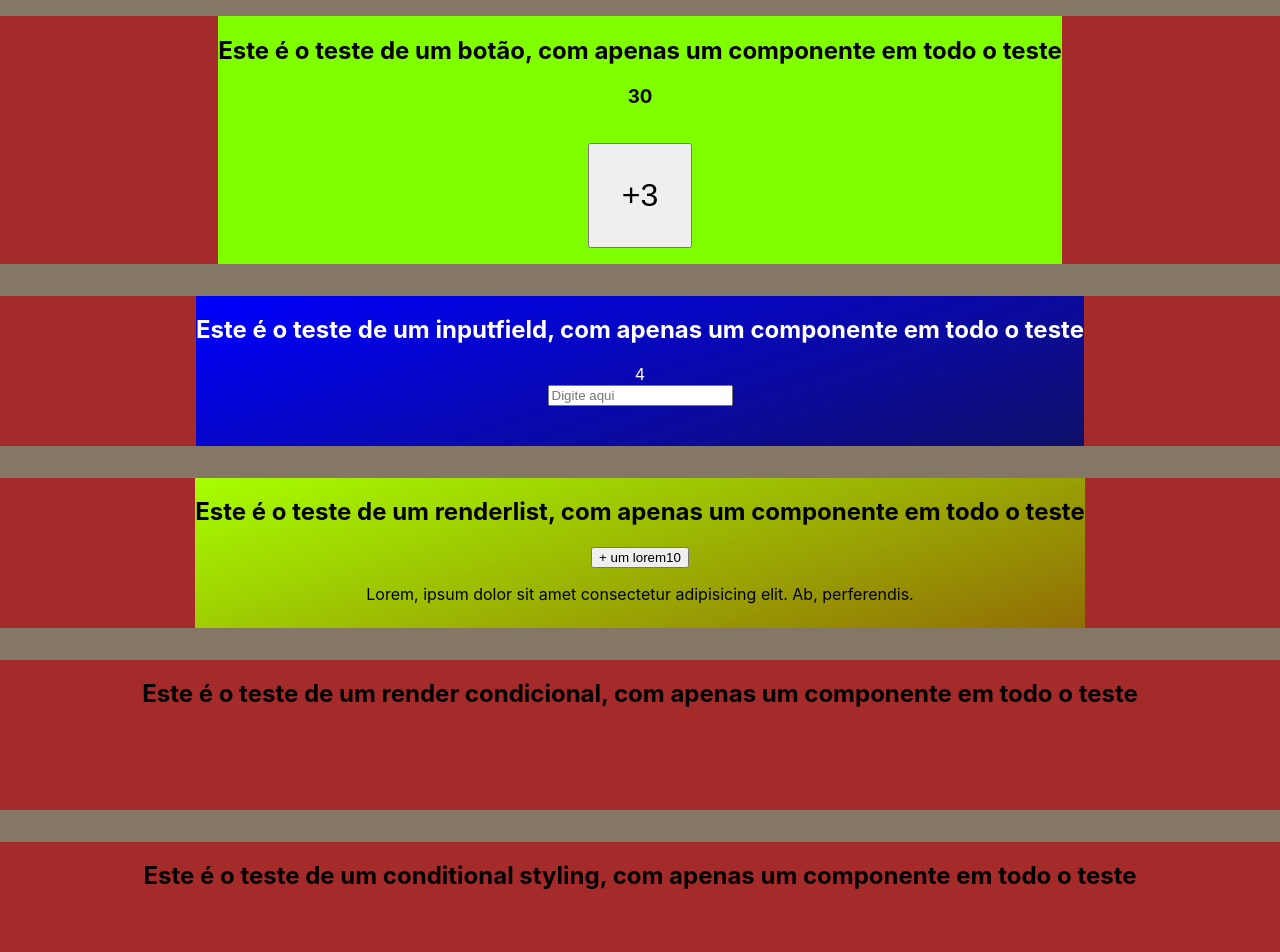
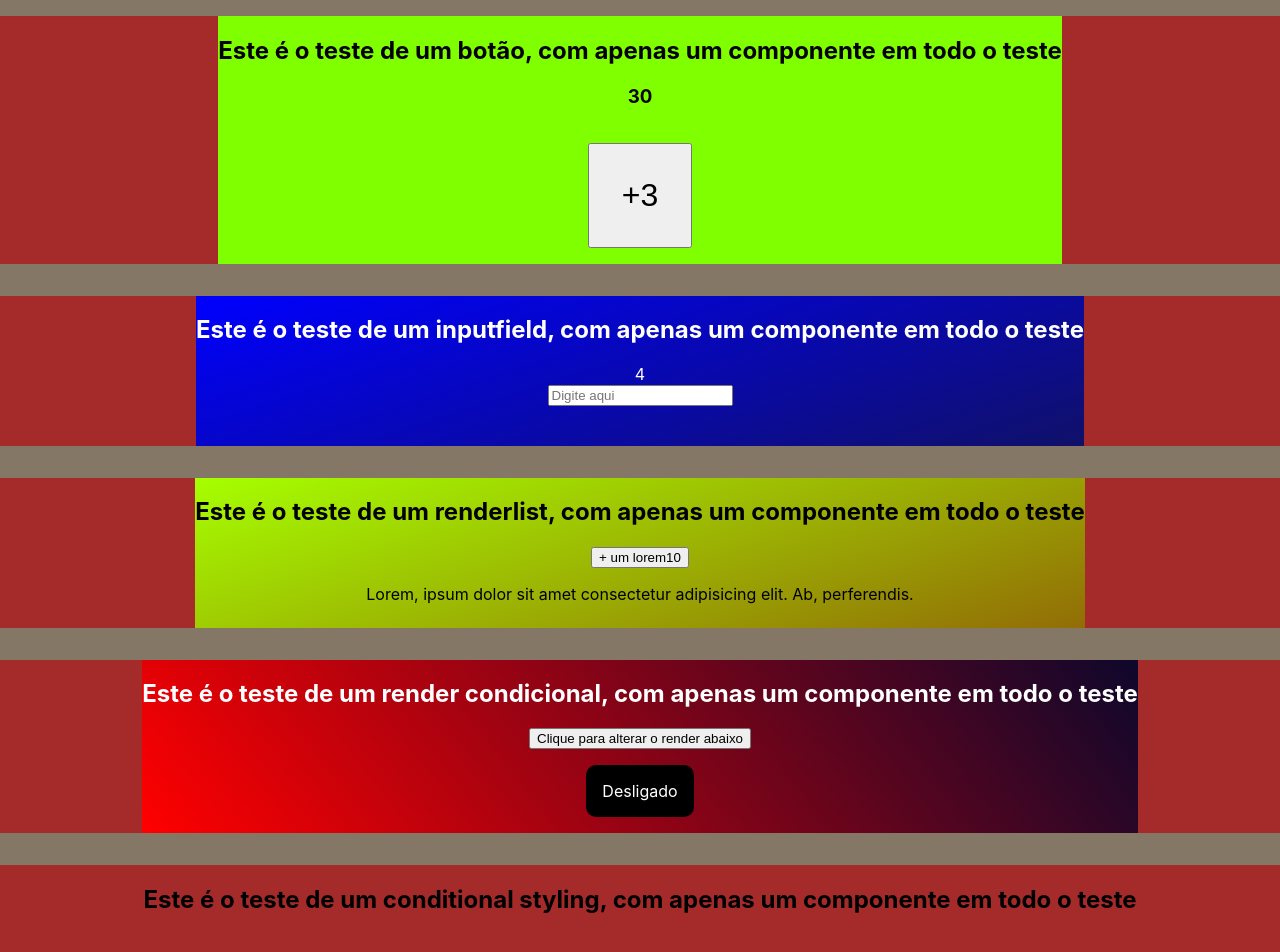
Before and after one commit to kopfmad/bigtest, a React (Create React App) app: page / in a window 1280 px wide. Shown: the top 952 px of the page. Built offline with nearby package versions, Linux system fonts and the light colour scheme.

Commit message:
quarto item

```diff
--- a/src/App.css
+++ b/src/App.css
@@ -34,3 +34,28 @@
 .RenderListUmElemento {
   background-image: linear-gradient(-18deg, rgb(146, 109, 6), rgb(166, 255, 0));
 }
+
+.ConditionalRenderUmElemento {
+  background-image: linear-gradient(-128deg, rgb(14, 7, 44), rgb(255, 0, 0));
+  color: white;
+  display: flex;
+  flex-direction: column;
+  justify-content: center;
+  align-items: center;
+}
+
+.RenderLigado {
+  background-color: white;
+  padding: 1rem;
+  color: black;
+  border-radius: 10px;
+  max-width: min-content;
+}
+
+.RenderDesligado {
+  background-color: black;
+  padding: 1rem;
+  color: white;
+  border-radius: 10px;
+  max-width: min-content;
+}
--- a/src/ConditionalRenderUmElemento.js
+++ b/src/ConditionalRenderUmElemento.js
@@ -1,12 +1,27 @@
-import React from 'react'
+import React, { useState } from 'react'
 
 export default function ConditionalRenderUmElemento() {
+  let [interruptor, setInterruptor] = useState(false)
+
+  function changeInterruptor() {
+    setInterruptor((estadoAntigo) => !estadoAntigo)
+  }
+
   return (
     <div className="ConditionalRenderUmElemento">
       <h2>
         Este é o teste de um render condicional, com apenas um componente em
         todo o teste
       </h2>
+      <button onClick={changeInterruptor}>
+        Clique para alterar o render abaixo
+      </button>
+      {interruptor == true ? (
+        <p className="RenderLigado">Ligado</p>
+      ) : (
+        <p className="RenderDesligado">Desligado</p>
+      )}
+      {/* Se interruptor muda, ele so faz o rerender caso o mesmo seja um State. Então foi simples, apenas criar um State boolean, e fiz o output dependendo dele. Quando o State muda o output é reavaliado e renderizado */}
     </div>
   )
 }
--- a/src/RenderListUmElemento.js
+++ b/src/RenderListUmElemento.js
@@ -11,6 +11,8 @@ export default function RenderListUmElemento() {
     setMinhaArray((arrayantiga) => [...arrayantiga, lorem_10])
   }
   //Normalmente eu faria a atualização da lista com push(), mas aqui tenho que fazer isso dentro do setState. Além disso uso ...spread operator, que vai quebrar a array antiga em varios elementos, e adicionar mais um elemento lorem_10. Com isso vou adicionando strings na minha array especial criada com useState. Novamente aqui eu tenho um caso que o state atual depende do anterior, pois estou adicionando algo por cima do anterior.
+
+  // https://www.techiediaries.com/react-usestate-hook-update-array/
 
   return (
     <div className="RenderListUmElemento">
```
